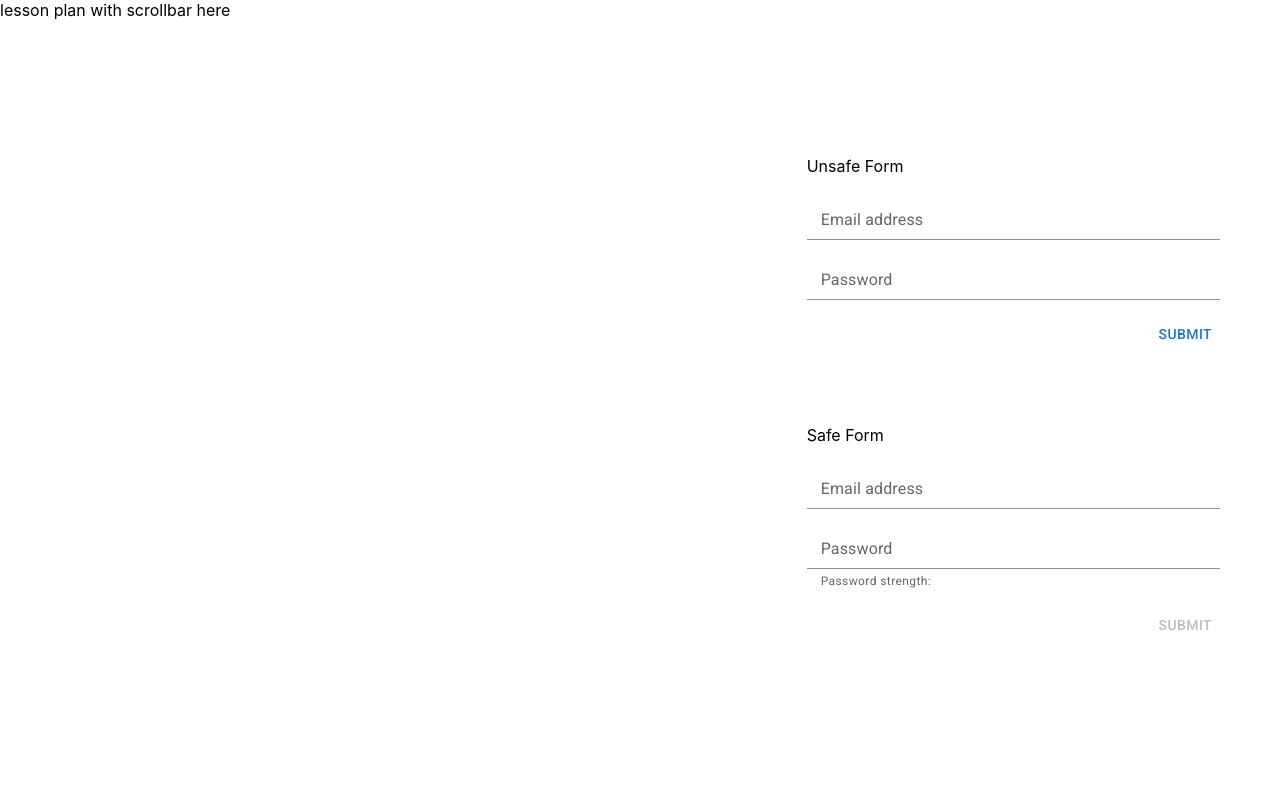
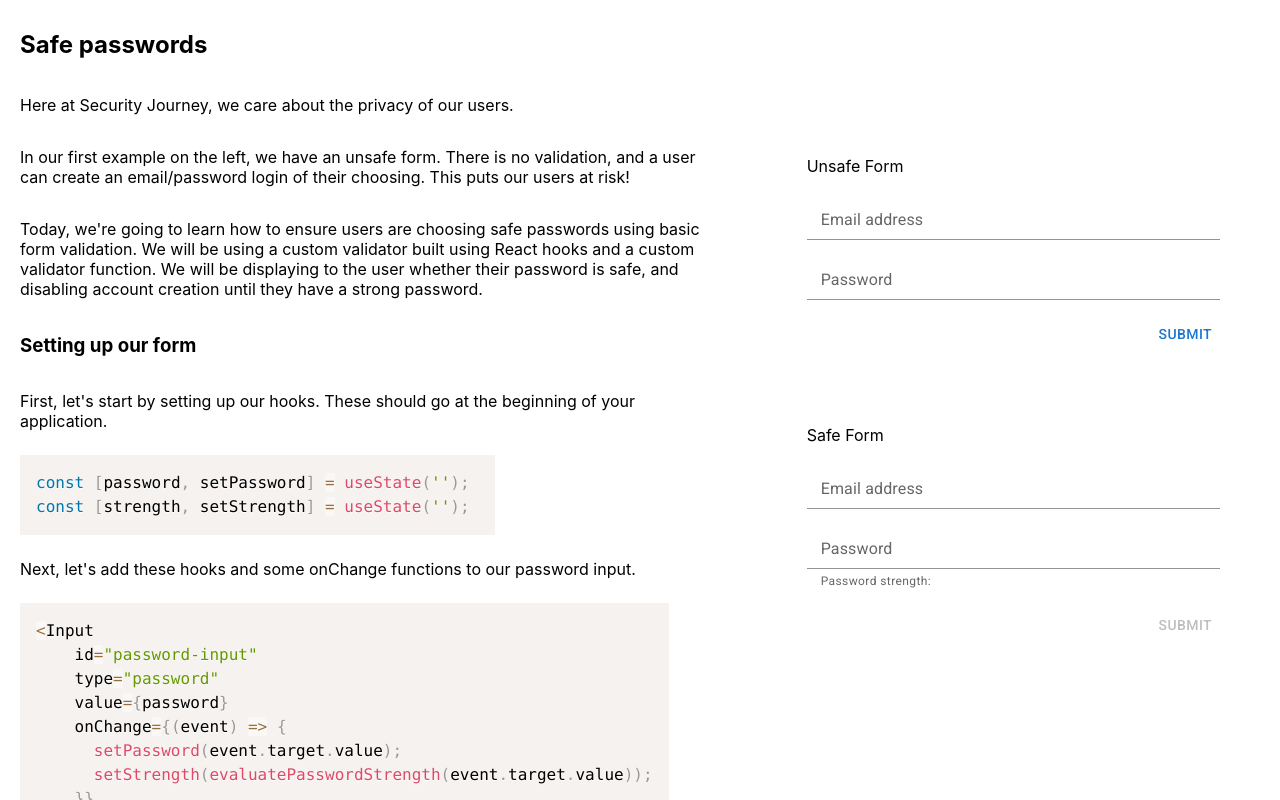
Before and after one commit to jackieleighh/sj-pw-validation, a React (Create React App) app: page / in a window 1280 px wide. Built offline with nearby package versions, Linux system fonts and the light colour scheme.

Commit message:
complete

```diff
--- a/src/App.tsx
+++ b/src/App.tsx
@@ -4,9 +4,8 @@ import './App.css';
 // Import the functions you need from the SDKs you need
 import { initializeApp } from "firebase/app";
 import { Box, Button, FormControl, FormHelperText, Grid, Input, InputLabel, Tooltip } from '@mui/material';
-
-// TODO: Add SDKs for Firebase products that you want to use
-// https://firebase.google.com/docs/web/setup#available-libraries
+import { Prism as SyntaxHighlighter } from 'react-syntax-highlighter';
+import { btnString, helperString, hooksString, inputString, pwFunctionString } from './consts';
 
 // Your web app's Firebase configuration
 const firebaseConfig = {
@@ -59,7 +58,38 @@ function App() {
   return (
     <Grid container>
       <Grid size={7}>
-        lesson plan with scrollbar here
+        <Box
+          display="flex"
+          justifyContent="flex-start"
+          alignItems="flex-start"
+          padding="10px 20px"
+          minHeight="100vh"
+          maxHeight="100vh"
+          flexDirection="column"
+          overflow="scroll"
+        >
+          <h2>Safe passwords</h2>
+          <p>Here at Security Journey, we care about the privacy of our users.</p>
+          <p>In our first example on the left, we have an unsafe form.  There is no validation, and a user can create an email/password login of their choosing.  This puts our users at risk!</p>
+          <p>Today, we're going to learn how to ensure users are choosing safe passwords using basic form validation.
+            We will be using a custom validator built using React hooks and a custom validator function.
+            We will be displaying to the user whether their password is safe, and disabling account creation until they have a strong password.</p>
+          <h3>Setting up our form</h3>
+          <p>First, let's start by setting up our hooks.  These should go at the beginning of your application.</p>
+          <SyntaxHighlighter language="javascript" customStyle={{overflow:'visible'}}>{hooksString}</SyntaxHighlighter>
+          <p>Next, let's add these hooks and some onChange functions to our password input.</p>
+          <SyntaxHighlighter language="javascript" customStyle={{overflow:'visible'}}>{inputString}</SyntaxHighlighter>
+          <h3>Our function</h3>
+          <p>Looking good!  Let's make a quick function to evaluate our password strength.</p>
+          <SyntaxHighlighter language="javascript" customStyle={{overflow:'visible'}}>{pwFunctionString}</SyntaxHighlighter>
+          <h3>Enforcing password strength</h3>
+          <p>Finally, we want to let the user know if their password is strong enough.  We'll make it colorful for extra readability.</p>
+          <SyntaxHighlighter language="javascript" customStyle={{overflow:'visible'}}>{helperString}</SyntaxHighlighter>
+          <p>And disable our form submission until our password is strong enough!  Let's include a tooltip to let the user know why our form won't submit while we're at it.</p>
+          <SyntaxHighlighter language="javascript" customStyle={{overflow:'visible'}}>{btnString}</SyntaxHighlighter>
+          <h3>Great work!</h3>
+          <p>You just successfully completed a basic form validator to make sure your user is using a strong password.  Great job!</p>
+        </Box>
       </Grid>
       <Grid size={5}>
         <Box
--- /dev/null
+++ b/src/consts.ts
@@ -0,0 +1,64 @@
+export const hooksString = `const [password, setPassword] = useState(''); \nconst [strength, setStrength] = useState('');`;
+export const inputString = `<Input
+    id="password-input"
+    type="password"
+    value={password}
+    onChange={(event) => {
+      setPassword(event.target.value);
+      setStrength(evaluatePasswordStrength(event.target.value));
+    }}
+    />`;
+export const pwFunctionString = `function evaluatePasswordStrength(password: string) {
+    let score = 0;
+
+    if (!password) return '';
+
+    // Check password length
+    if (password.length > 8) score += 1;
+    // Contains lowercase
+    if (/[a-z]/.test(password)) score += 1;
+    // Contains uppercase
+    if (/[A-Z]/.test(password)) score += 1;
+    // Contains numbers
+    if (/\d/.test(password)) score += 1;
+    // Contains special characters
+    if (/[^A-Za-z0-9]/.test(password)) score += 1;
+
+    switch (score) {
+      case 0:
+      case 1:
+      case 2:
+      return "Weak";
+    case 3:
+      return "Medium";
+    case 4:
+    case 5:
+      return "Strong";
+    default:
+      return "Weak";
+    }
+  }`;
+export const helperString = `<FormHelperText>
+  Password strength:
+    <span style={{
+      color: strength === 'Weak' ?
+        '#EE4B2B' :
+        strength === 'Medium' ?
+          '#FFAC1C' :
+          '#228B22'}}>
+    {strength}
+    </span>
+  </FormHelperText>`;
+export const btnString = `<Tooltip
+    title="Must use a strong password"
+    content="content"
+    arrow
+    disableInteractive={strength === "Strong"}
+    disableFocusListener={strength === "Strong"}
+    disableHoverListener={strength === "Strong"}
+    disableTouchListener={strength === "Strong"}
+    >
+      <span>
+        <Button disabled={strength !== "Strong"}>Submit</Button>
+      </span>
+  </Tooltip>`;
```
Also changed, not shown: package.json (+12 -0 lines), 1 other file (tests, documents, lock files or other folders).
